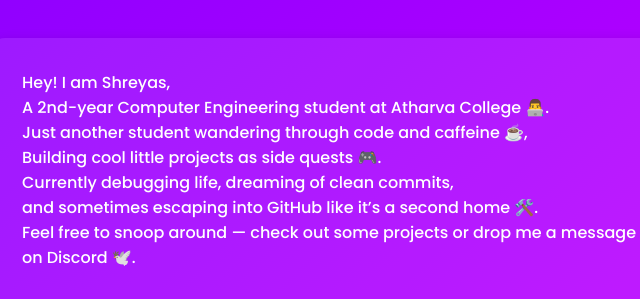
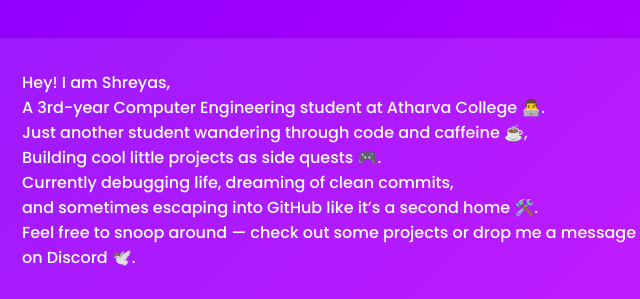
Before and after one commit to Shreyaspawar203/shreyaspawar203.github.io, a plain HTML site: page index.html in a window 1280 px wide. Shown: the part 143-442 px from the top of the page, 300-940 px from the left. Drawn offline with Linux system fonts and the light colour scheme.

Commit message:
Update index.html

```diff
--- a/index.html
+++ b/index.html
@@ -126,7 +126,7 @@
             <p>
                 Hey! I am Shreyas,<br>
 
-                A 2nd-year Computer Engineering student at Atharva College 👨‍💻.<br>
+                A 3rd-year Computer Engineering student at Atharva College 👨‍💻.<br>
                 Just another student wandering through code and caffeine ☕,<br>
                 Building cool little projects as side quests 🎮.<br>
                 Currently debugging life, dreaming of clean commits,<br>
```
